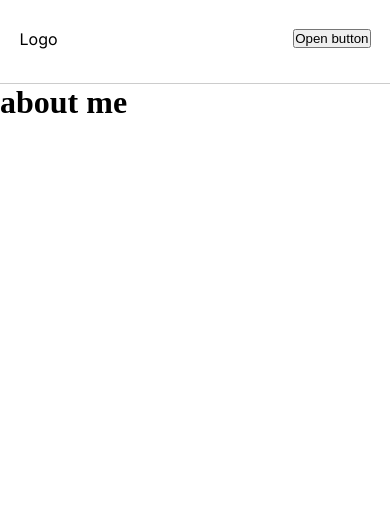
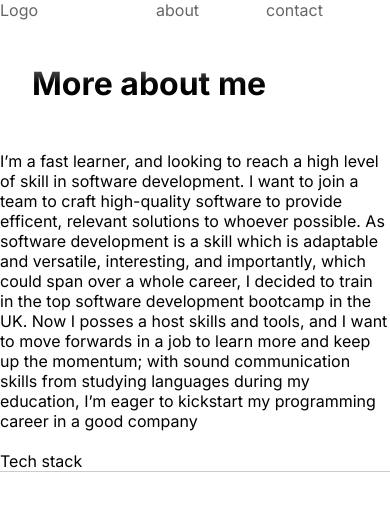
Before and after one commit to aadamr0/portfolio-site-svelte, a SvelteKit app: page /about in a window 390 px wide. Shown: the top 506 px of the page. Built offline with nearby package versions, Linux system fonts and the light colour scheme.

Commit message:
mobile homepage outlined

```diff
--- a/src/components/topbar.svelte
+++ b/src/components/topbar.svelte
@@ -1,6 +1,4 @@
 <script lang="ts">
-	import Navscreen from './navscreen.svelte';
-
 	let isOpen: Boolean = false;
 	function toggleOpen() {
 		isOpen = !isOpen;
@@ -8,95 +6,51 @@
 </script>
 
 <div id="topbar-div">
-	<p id="logo">Logo</p>
-	<button on:click={toggleOpen} class="open-btn">Open button</button>
-
-	<div class:open={isOpen} class="navscreen-div">
-		<nav>
-			<p id="navscreen-logo">Adam Roberts Software Developer</p>
-			<a on:click={toggleOpen} href="/">Home</a>
-			<a on:click={toggleOpen} href="/about">About</a>
-			<a on:click={toggleOpen} href="/contact">Contact</a>
-		</nav>
-		<button on:click={toggleOpen} class="close-btn">Close button</button>
-	</div>
+	<a href="/" class="topbar-1">
+		<p id="logo">Logo</p>
+	</a>
+	<a href="/about" class="topbar-2">
+		<p>about</p>
+	</a>
+	<a href="/contact" class="topbar-3">
+		<p>contact</p>
+	</a>
 </div>
 
 <style>
 	#topbar-div {
 		width: 100%;
 		height: 100%;
-		border-bottom: 1px solid var(--border);
+		/* border-bottom: 1px solid var(--border); */
+		background: linear-gradient(to bottom, rgba(256, 256, 256, 1), rgba(256, 256, 256, .9), rgba(256, 256, 256, 0));
 		position: relative;
+		display: flex;
+	}
 
-		--fade-time: 0.25s;
+	.topbar-1 {
+		flex-grow: 0;
+		flex-shrink: 0;
+		flex-basis: 40%
+	}
+
+	.topbar-2 {
+		flex-grow: 1;
+		flex-shrink: 0;
+	}
+
+	.topbar-3 {
+		flex-grow: 1;
+		flex-shrink: 0;
 	}
 
 	#logo {
 		font-family: Inter;
-		position: absolute;
-		top: 35%;
-		left: 5%;
-	}
-
-	.open-btn {
-		position: absolute;
-		top: 35%;
-		right: 5%;
-	}
-
-	.close-btn {
-		position: fixed;
-		top: 3%;
-		right: 3%;
-	}
-
-	.navscreen-div {
-		position: fixed;
-		visibility: hidden;
-		opacity: 0;
-		transition: var(--fade-time);
-	}
-
-	.open {
-		visibility: visible;
-		opacity: 1;
-	}
-
-	nav {
-		position: fixed;
-		top: 0;
-		left: 0;
-		width: 100%;
-		height: 100%;
-		background-color: #fff;
-		display: flex;
-		justify-content: center;
-		align-items: center;
-		flex-direction: column;
-		gap: 3rem;
-	}
-
-	#navscreen-logo {
-		position: absolute;
-		top: 10%;
-		left: 3%;
-		font-size: 1.5rem;
-		font-family: Inter;
-		font-weight: bold;
-		color: var(--h1);
 	}
 
 	a {
 		font-family: 'Courier New', Courier, monospace;
-		font-size: 2rem;
 		text-decoration: none;
 		color: var(--h2);
-		border-bottom: 1px solid var(--accent-2);
-		border-radius: 10%;
-		padding: 1rem;
-		padding-bottom: 0.5rem;
-		position: relative;
-		top: 5%;
+
 	}
 </style>
--- a/src/routes/+layout.svelte
+++ b/src/routes/+layout.svelte
@@ -3,12 +3,28 @@
 
 	import Topbar from '../components/topbar.svelte';
 	import Sidebar from '../components/sidebar.svelte';
+
+	import { fade } from 'svelte/transition';
+	export let data;
+	const transitionSpeed = 125;
+	const transitionPause = 125;
 </script>
 
 <div id="app">
 	<div class="topbar-layout-div"><Topbar /></div>
 	<div class="sidebar-layout-div"><Sidebar /></div>
-	<div class="content-layout-div"><slot /></div>
+	<div class="content-layout-div">
+		<div class="content-column-div">
+			{#key data}
+				<div
+					in:fade={{ duration: transitionSpeed, delay: transitionSpeed + transitionPause }}
+					out:fade={{ duration: transitionSpeed }}
+				>
+					<slot />
+				</div>
+			{/key}
+		</div>
+	</div>
 </div>
 
 <style>
@@ -44,9 +60,14 @@
 
 		.topbar-layout-div {
 			display: block;
-			flex-grow: 0;
+			/* flex-grow: 0;
 			flex-shrink: 0;
-			flex-basis: 10%;
+			flex-basis: 10%; */
+			position: absolute;
+			top: 0;
+			left: 0;
+			width: 100%;
+			height: 10%;
 		}
 	}
 </style>
--- /dev/null
+++ b/src/routes/+layout.ts
@@ -0,0 +1,5 @@
+export const prerender = true
+
+export function load({ url }) {
+    return { url: url.pathname }
+}
--- a/src/routes/+page.svelte
+++ b/src/routes/+page.svelte
@@ -1,36 +1,118 @@
-<h1>Welcome to SvelteKit</h1>
-<h2>Welcome to SvelteKit</h2>
-<p>Visit <a href="https://kit.svelte.dev">kit.svelte.dev</a> to read the documentation</p>
-<br>
-<p>Lorem ipsum dolor sit amet, consectetur adipiscing elit, sed do eiusmod tempor incididunt ut labore et <span id="span2">dolore magna aliqua. Ut enim ad minim veniam, </span>quis nostrud exercitation ullamco laboris nisi ut aliquip ex ea commodo consequat. <span id="span1">Duis aute irure dolor in reprehenderit in voluptate velit esse cillum dolore eu fugiat nulla pariatur</span> . Excepteur sint occaecat cupidatat non proident, sunt in culpa qui officia deserunt mollit anim id est laborum.</p>
-<br>
-<p>Lorem ipsum dolor sit amet, consectetur adipiscing elit, sed do eiusmod tempor incididunt ut labore et <span id="span2">dolore magna aliqua. Ut enim ad minim veniam, </span>quis nostrud exercitation ullamco laboris nisi ut aliquip ex ea commodo consequat. <span id="span1">Duis aute irure dolor in reprehenderit in voluptate velit esse cillum dolore eu fugiat nulla pariatur</span> . Excepteur sint occaecat cupidatat non proident, sunt in culpa qui officia deserunt mollit anim id est laborum.</p>
-<p>Lorem ipsum dolor sit amet, consectetur adipiscing elit, sed do eiusmod tempor incididunt ut labore et <span id="span2">dolore magna aliqua. Ut enim ad minim veniam, </span>quis nostrud exercitation ullamco laboris nisi ut aliquip ex ea commodo consequat. <span id="span1">Duis aute irure dolor in reprehenderit in voluptate velit esse cillum dolore eu fugiat nulla pariatur</span> . Excepteur sint occaecat cupidatat non proident, sunt in culpa qui officia deserunt mollit anim id est laborum.</p>
-<p>Lorem ipsum dolor sit amet, consectetur adipiscing elit, sed do eiusmod tempor incididunt ut labore et <span id="span2">dolore magna aliqua. Ut enim ad minim veniam, </span>quis nostrud exercitation ullamco laboris nisi ut aliquip ex ea commodo consequat. <span id="span1">Duis aute irure dolor in reprehenderit in voluptate velit esse cillum dolore eu fugiat nulla pariatur</span> . Excepteur sint occaecat cupidatat non proident, sunt in culpa qui officia deserunt mollit anim id est laborum.</p>
-<p>Lorem ipsum dolor sit amet, consectetur adipiscing elit, sed do eiusmod tempor incididunt ut labore et <span id="span2">dolore magna aliqua. Ut enim ad minim veniam, </span>quis nostrud exercitation ullamco laboris nisi ut aliquip ex ea commodo consequat. <span id="span1">Duis aute irure dolor in reprehenderit in voluptate velit esse cillum dolore eu fugiat nulla pariatur</span> . Excepteur sint occaecat cupidatat non proident, sunt in culpa qui officia deserunt mollit anim id est laborum.</p>
-<p>Lorem ipsum dolor sit amet, consectetur adipiscing elit, sed do eiusmod tempor incididunt ut labore et <span id="span2">dolore magna aliqua. Ut enim ad minim veniam, </span>quis nostrud exercitation ullamco laboris nisi ut aliquip ex ea commodo consequat. <span id="span1">Duis aute irure dolor in reprehenderit in voluptate velit esse cillum dolore eu fugiat nulla pariatur</span> . Excepteur sint occaecat cupidatat non proident, sunt in culpa qui officia deserunt mollit anim id est laborum.</p>
+<div class="welcome-div content-div">
+	<h2>Hey, welcome!</h2>
+</div>
+<div class="introduction-div content-div">
+	<h2>I am Adam, a talented junior software developer.</h2>
+	<h2>I work with [tech stack here] and I'm looking for an entry level position.</h2>
+</div>
+
+<br />
+
+<div class="divider"></div>
+<p class="divider-title content-div">Portfolio</p>
+
+<div class="portfolio-grid-div content-div">
+	<div class="portfolio-item-div">
+		<a href="/about">
+			<div class="img-div-portfolio-item">
+				<img src="https://placehold.co/600x400" alt="placeholder" />
+			</div>
+			<div class="text-div-portfolio-item">
+				<h2>Title</h2>
+				<h3>About</h3>
+			</div>
+		</a>
+	</div>
+	<div class="portfolio-item-div">
+		<a href="/">
+			<div class="img-div-portfolio-item">
+				<img src="https://placehold.co/600x400" alt="placeholder" />
+			</div>
+			<div class="text-div-portfolio-item">
+				<h2>Title</h2>
+				<h3>About</h3>
+			</div>
+		</a>
+	</div>
+	<div class="portfolio-item-div">
+		<a href="/">
+			<div class="img-div-portfolio-item">
+				<img src="https://placehold.co/600x400" alt="placeholder" />
+			</div>
+			<div class="text-div-portfolio-item">
+				<h2>Title</h2>
+				<h3>About</h3>
+			</div>
+		</a>
+	</div>
+</div>
 
 <style>
 	* {
 		font-family: Inter;
 	}
-    h1 {
-        color: var(--h1);
-    }
 	h2 {
-        color: var(--h2);
+		background: linear-gradient(45deg, var(--h2), var(--h1));
+		-webkit-background-clip: text;
+		background-clip: text;
+		color: transparent;
 	}
 	p {
 		color: var(--text);
-        border-bottom: 1px solid var(--border);
 	}
-    a {
-        color: var(--accent-1);
+	.divider-title {
+		font-family: 'Courier New', Courier, monospace;
+		color: var(--subtle-grey);
 	}
-    #span1{
-        color: var(--accent-3);
+
+	/* mobile design */
+	@media only screen and (max-width: 768px) {
+		.content-div {
+			margin-inline: var(--mobile-margin-inline);
 		}
-    #span2 {
-        color: var(--accent-2);
+		.welcome-div {
+			margin-top: var(--top-of-page-mobile-margin);
+		}
+		.divider {
+			margin-left: var(--mobile-margin-inline);
+		}
+		.divider-title {
+			margin-bottom: var(--mobile-vertical-gap);
+		}
+		.portfolio-grid-div {
+			display: grid;
+			grid-template-columns: auto;
+			grid-template-rows: auto;
+			gap: 3rem;
+			margin-bottom: var(--mobile-vertical-gap);
+		}
+		.portfolio-item-div {
+			width: 100%;
+		}
+		.portfolio-item-div a {
+			display: block;
+			width: 100%;
+			height: 100%;
+			text-decoration: none;
+		}
+		.img-div-portfolio-item {
+			width: 100%;
+			height: 13rem;
+			margin-bottom: 0.5rem;
+			background-color: var(--off-white-bg);
+			box-shadow: 0 0.25rem 0.25rem 0 var(--border);
+			display: flex;
+			justify-content: center;
+			align-items: center;
+		}
+		.img-div-portfolio-item img {
+			height: 50%;
+		}
+		.text-div-portfolio-item h2 {
+			color: var(--h2);
+		}
+		.text-div-portfolio-item h3 {
+			color: var(--subtle-grey);
+		}
 	}
 </style>
--- a/src/routes/about/+page.svelte
+++ b/src/routes/about/+page.svelte
@@ -1 +1,23 @@
-<h1>about me</h1>
+<div class="about-title content-item">
+    <h1>More about me</h1>
+</div>
+
+<p>I’m a fast learner, and looking to reach a high level of skill in software development. I want to join a team to craft high-quality software to provide efficent, relevant solutions to whoever possible. As software development is a skill which is adaptable and versatile, interesting, and importantly, which could span over a whole career, I decided to train in the top software development bootcamp in the UK. Now I posses a host skills and tools, and I want to move forwards in a job to learn more and keep up the momentum; with sound communication skills from studying languages during my education, I’m eager to kickstart my programming career in a good company</p>
+<br>
+<p>Tech stack</p>
+<div class="divider"></div>
+
+<style>
+
+    @media only screen and (max-width: 768px) {
+        h1 {
+            margin-top: var(--top-of-page-mobile-margin);
+        }
+        .content-item {
+            margin-inline: var(--mobile-margin-inline);
+        }
+        .about-title {
+            margin-bottom: var(--mobile-vertical-gap)
+        }
+    }
+</style>
--- a/src/routes/globals.css
+++ b/src/routes/globals.css
@@ -3,17 +3,24 @@
 :root {
     --h1: #333;
     --h2: #666;
+    --subtle-grey: #bbb;
     --text: #555;
     --accent-1: #FFA500;
     --accent-2: #6E8CB6;
     --accent-3: #007F7F;
     --border: #ccc;
+    --off-white-bg: #FFFAFA;
+
+    --top-of-page-mobile-margin: 4rem;
+    --mobile-margin-inline: 2rem;
+    --mobile-vertical-gap: 3rem;
 }
 
 * {
     box-sizing: border-box;
     margin: 0;
     padding: 0;
+    font-family: Inter;
 }
 
 html,
@@ -26,3 +33,7 @@ main {
 html {
     overflow: clip;
 }
+
+.divider {
+    border-top: 1px solid var(--border);
+}
```
Also changed, not shown: src/components/navscreen.svelte (deleted, +0 -7 lines), 1 other file (tests, documents, lock files or other folders). Lines whose indentation alone changed are shown as unchanged.
